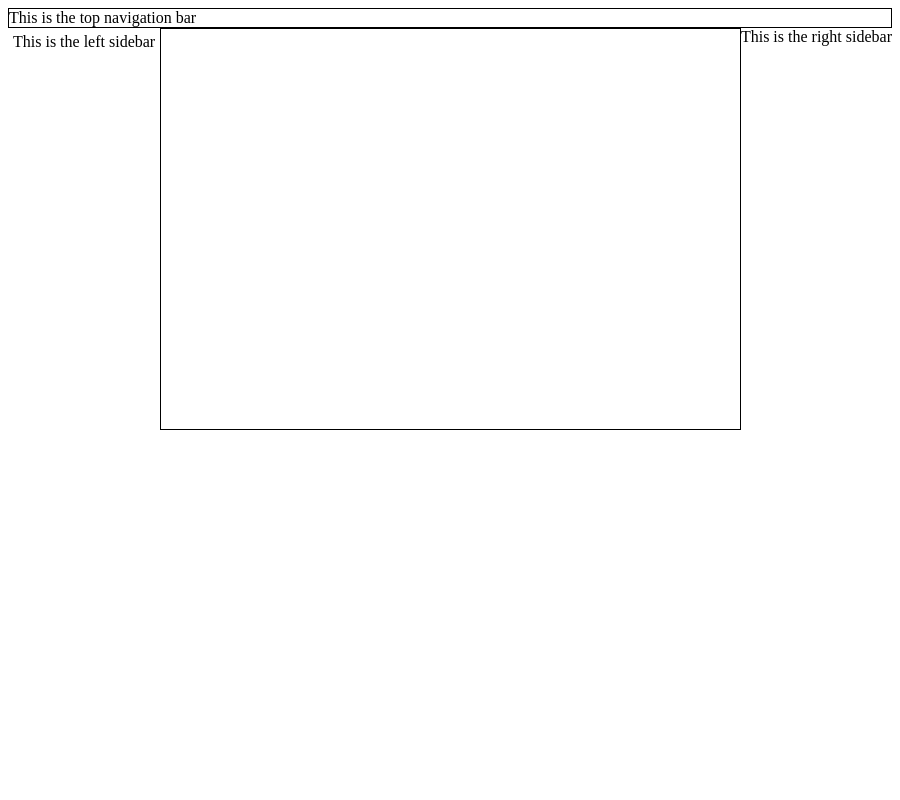
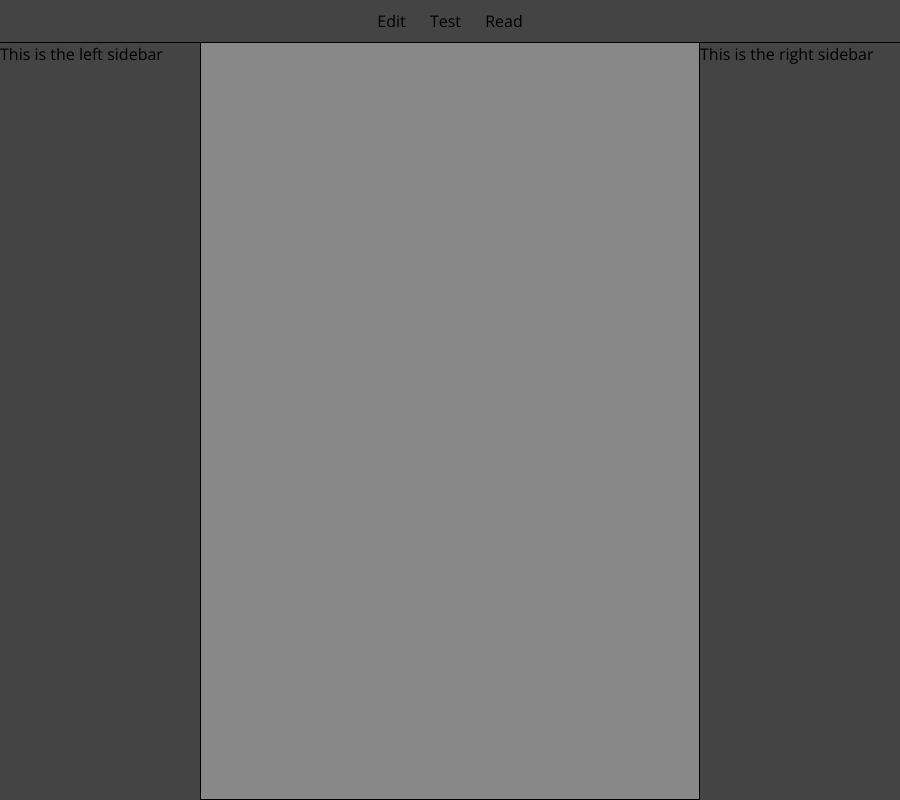
Before and after one commit to johndpope/ff-dialogue-editor, an Electron app: page html/index.html in a window 900 px wide. Drawn offline with nearby package versions, Linux system fonts and the light colour scheme; files that its build step writes are made by us from their sources; no server answers.

Commit message:
layout adjustment

```diff
--- a/html/index.html
+++ b/html/index.html
@@ -8,12 +8,16 @@
 <body>
 	<div class="container">
 		<div id="navigation">
-			This is the top navigation bar
+			<ul>
+				<li><a href="#">Edit</a></li>
+				<li><a href="#">Test</a></li>
+				<li><a href="#">Read</a></li>
+			</ul>
 		</div>
-        <div id="sidebar-left">
+        <div id="sidebar-left" class="sidebar">
 			This is the left sidebar
 		</div>
-        <div id="sidebar-right">
+        <div id="sidebar-right"  class="sidebar">
 			This is the right sidebar
 		</div>
 		<div id="main-graph"></div>
--- a/js/base.js
+++ b/js/base.js
@@ -29,7 +29,7 @@ var link = new joint.dia.Link({
 
 graph.addCells([rect, rect2, link]);
 
-$(paper.svg).attr('viewBox', '0 0 500 500');
+$(paper.svg).attr('viewBox', '0 0 100 100');
 $(paper.svg).attr('preserveAspectRatio', 'xMinYMin meet');
 $(paper.svg).addClass('svg-content');
 $(paper.svg).removeAttr('width');
--- a/main.js
+++ b/main.js
@@ -18,7 +18,7 @@ app.on('window-all-closed', function() {
 // initialization and is ready to create browser windows.
 app.on('ready', function() {
     // Create the browser window.
-    mainWindow = new BrowserWindow({width: 900, height: 600});
+    mainWindow = new BrowserWindow({width: 900, height: 600, minWidth: 516, minHeight: 259});
 
     // and load the index.html of the app.
     mainWindow.loadURL('file://' + __dirname + '/html/index.html');
--- a/package.json
+++ b/package.json
@@ -14,6 +14,7 @@
     "grunt": "^0.4.5",
     "grunt-contrib-sass": "^0.9.2",
     "grunt-contrib-watch": "^0.6.1",
+    "grunt-exec": "^0.4.6",
     "jointjs": "^0.9.7",
     "jquery": "^2.2.1",
     "node-sass": "^3.4.2"
--- a/scss/main.scss
+++ b/scss/main.scss
@@ -1,5 +1,9 @@
+@import url(https://fonts.googleapis.com/css?family=Open+Sans:400,700,400italic,700italic);
+
 @import 'global-variables';
 
+@import 'navigation';
+@import 'sidebars';
 @import 'page';
 @import 'graph';
 
--- /dev/null
+++ b/scss/navigation.scss
@@ -0,0 +1,23 @@
+@import 'global-variables';
+
+#navigation {
+	padding: 10px 0;
+	border-bottom: 1px solid black;
+
+	ul {
+		list-style-type: none;
+		text-align: center;
+		margin: 0;
+		padding: 0;
+	}
+
+	li {
+		display: inline;
+	}
+
+	a {
+		color: black;
+		text-decoration: none;
+		padding: 10px;
+	}
+}
--- a/scss/page.scss
+++ b/scss/page.scss
@@ -1,31 +1,38 @@
 @import 'global-variables';
 
+html {
+	height: 100%;
+	min-height: 200px;
+	min-width: 500px;
+}
+
 body {
-    height: 100%;
+	font-family: 'Open Sans', sans-serif;
+	background-color: #444;
+	margin: 0;
+	height: inherit;
+	min-height: inherit;
 }
 
 .container {
+	position: relative;
     margin-right: auto;
     margin-left: auto;
-}
-
-#navigation {
-	border: $basic-border;
-}
-
-#sidebar-left {
-	float: left;
-	margin: 5px;
-}
-
-#sidebar-right {
-	float: right;
+	height: 100%;
+	width: 100%;
 }
 
 #main-graph {
-    border: $basic-border;
-    position: relative;
-    height: 400px;
+	border-style: solid;
+	border-color: black;
+	border-width: 0 1px 1px 1px;
+	background-color: #888;
+    position: absolute;
     vertical-align: middle;
     overflow: hidden;
+
+	left: 200px;
+	right: 200px;
+	top: 43px;
+	bottom: 0;
 }
--- /dev/null
+++ b/scss/sidebars.scss
@@ -0,0 +1,11 @@
+.sidebar {
+	width: 200px;
+}
+
+#sidebar-left {
+	float: left;
+}
+
+#sidebar-right {
+	float: right;
+}
```
Also changed, not shown: Gruntfile.js (+8 -1 lines).
